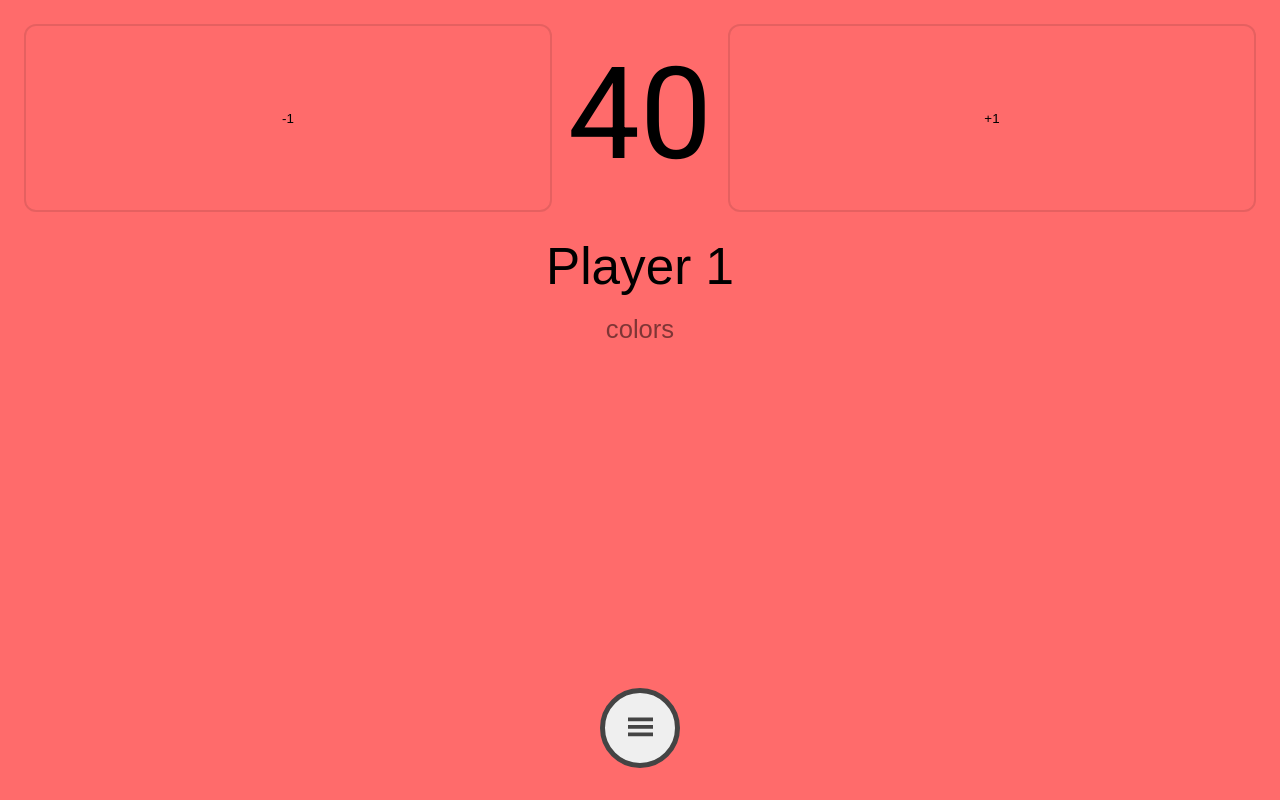
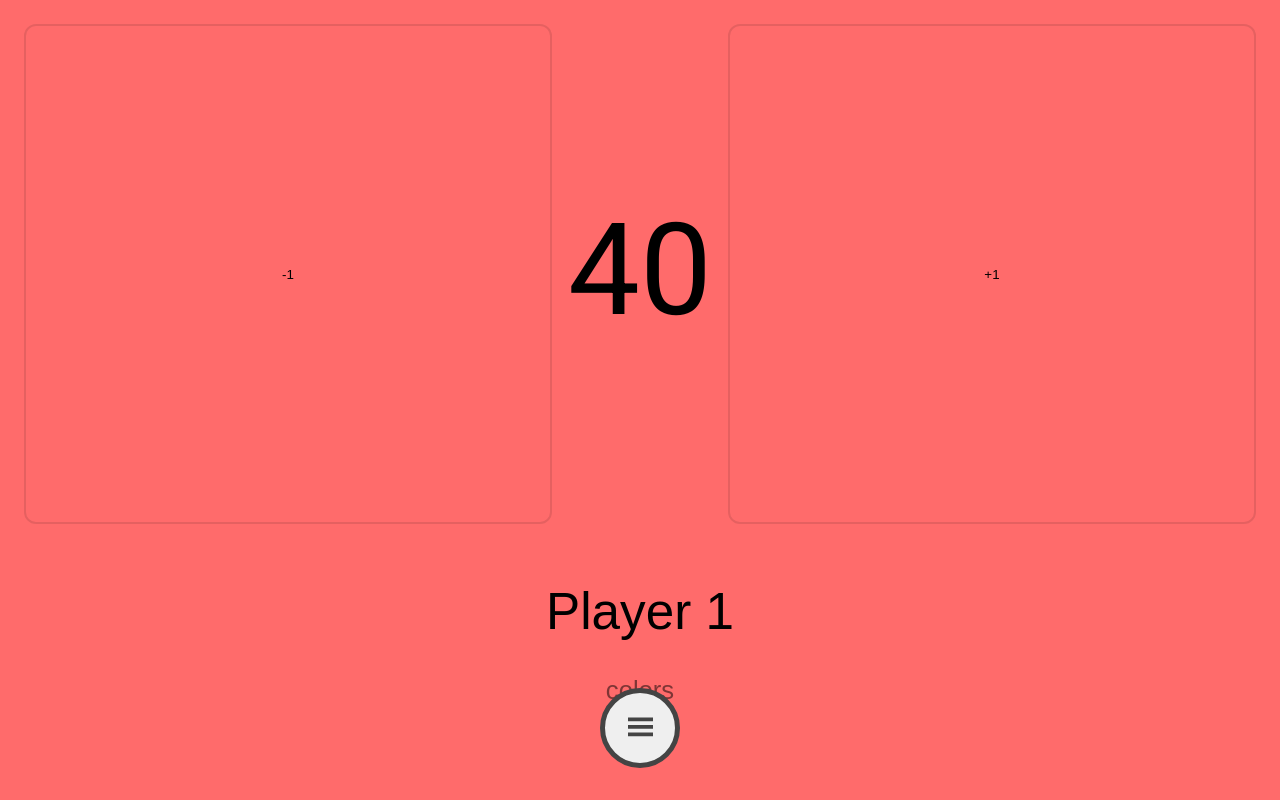
Before and after one commit to boilemmashem/lifecounter, a React (Create React App) app: page / in a window 1280 px wide. Both pictures are taken after a click on the button "Start Game". Built offline with nearby package versions, Linux system fonts and the light colour scheme.

Commit message:
fix bug with contrastColor

```diff
--- a/src/components/ColorSelector.jsx
+++ b/src/components/ColorSelector.jsx
@@ -12,8 +12,6 @@ const StyledColorSelector = styled.div`
 `
 export const ColorSelector = (props) => {
 
-
-
     function addColorOptions(colors) {
         const numberOfColors = Object.values(colors).length
         const colorArr = Object.values(colors)
@@ -27,7 +25,7 @@ export const ColorSelector = (props) => {
                     value={[colorArr[i][0], colorArr[i][1]]}
                     onClick={(e) => {
                         props.setPlayerBGColor(e.target.value.substring(0,7)); // Set player's background: ;
-                        props.setPlayerContrastColor(e.target.value.substring(8,12)) // set player's contrast color
+                        props.setPlayerContrastColor(e.target.value.substring(8,13)) // set player's contrast color
                         props.toggleColorSelector(); // Close color selection
                     }}
                 >
@@ -40,15 +38,17 @@ export const ColorSelector = (props) => {
     if(props.isOpen) {
         // If the colorSelector is open
         return (
-            <StyledColorSelector>
-                {addColorOptions(Colors)}
-            </StyledColorSelector>
+            <div className='playerOptionColor'>
+                <StyledColorSelector>
+                    {addColorOptions(Colors)}
+                </StyledColorSelector>
+            </div>
         )
     } else {
         return (
-            <button onClick={() => props.toggleColorSelector()} className="colorButton">colors</button>
+            <div className='playerOptionColor'>
+                <button onClick={() => props.toggleColorSelector()} className="colorButton">colors</button>
+            </div>
         )
     }
-
-    return null
 }
--- a/src/components/Player.jsx
+++ b/src/components/Player.jsx
@@ -15,6 +15,7 @@ const StyledPlayer = styled.section`
         justify-content: center;
         gap: 1rem;
         padding: 1.5rem;
+        flex: 1;
         div {
             display: flex;
             flex-direction: column;
@@ -33,6 +34,7 @@ const StyledPlayer = styled.section`
 
     .playerName {
         color: ${props => props.contrastColor};
+        flex: 0.25;
         border: none;
         background: none;
         text-align: center;
@@ -54,6 +56,11 @@ const StyledPlayer = styled.section`
         &:active {
             border: 2px solid rgba(255,255,255, 0.3);
         }
+    }
+
+    .playerOptionColor {
+        flex: 0.25;
+        display: flex;
     }
 
     .colorButton{
```
